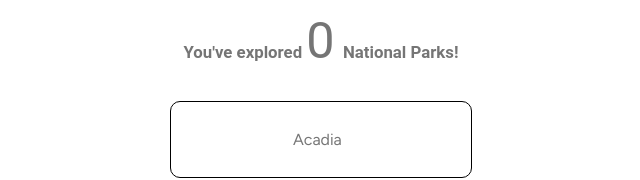
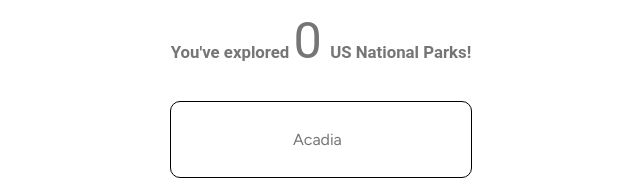
Before and after one commit to geomin76/nps-visited, a React (Create React App) app: page / in a window 1280 px wide. Shown: the top 180 px of the page, without its empty margins (319-959 px from the left). Built offline with nearby package versions, Linux system fonts and the light colour scheme.

Commit message:
adding US (#20)

```diff
--- a/src/App.js
+++ b/src/App.js
@@ -42,7 +42,7 @@
     <>
       <ListSubheader>
         <div className={classes.center} style={{ backgroundColor: "white" }}>
-          <p style={{ fontWeight: "700", fontSize: "1.2em" }}>You've explored <span style={{ fontWeight: "400", fontSize: "3em" }}>{countVisitedParks()}</span>&nbsp; National Parks!</p>
+          <p style={{ fontWeight: "700", fontSize: "1.2em" }}>You've explored <span style={{ fontWeight: "400", fontSize: "3em" }}>{countVisitedParks()}</span>&nbsp; US National Parks!</p>
         </div>
       </ListSubheader>
       <Container maxWidth="lg">
```
